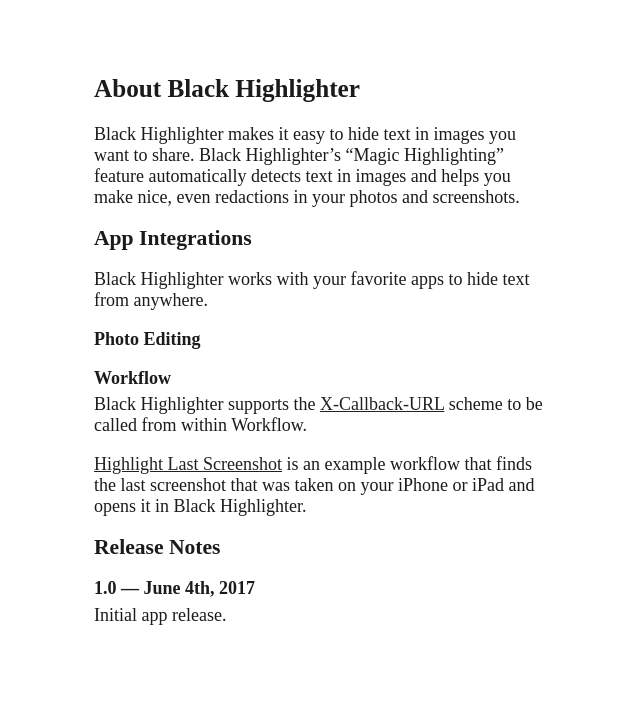
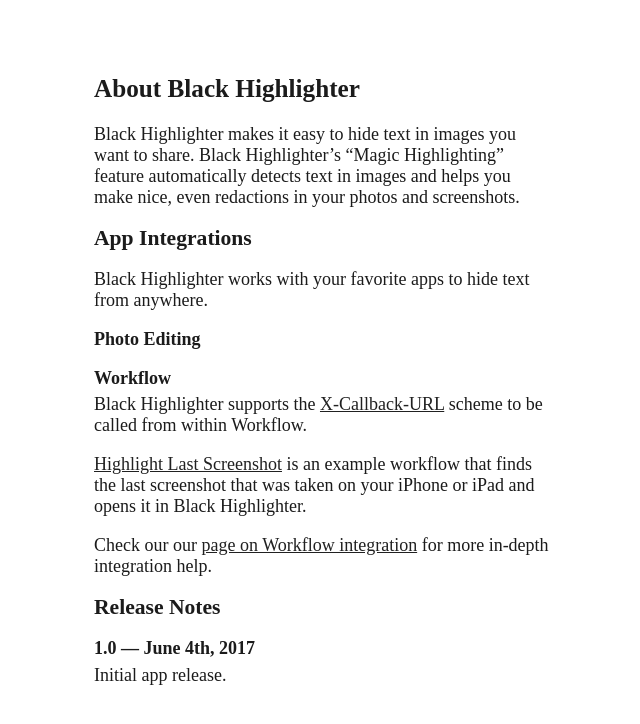
Before and after one commit to cocoatype/blackhighlighter.app, a Jekyll site: the page built from about.md, in a window 1280 px wide. Shown: the top 724 px of the page, without its empty margins (196-836 px from the left). Built offline with Jekyll 4.4.1, drawn with Linux system fonts in a browser that asks for light colours.

Commit message:
Fix links on about page.

```diff
--- a/about.md
+++ b/about.md
@@ -14,9 +14,11 @@
 
 ### Workflow
 
-Black Highlighter supports the <a href="http://x-callback-url.com">X-Callback-URL</a> scheme to be called from within Workflow.
+Black Highlighter supports the [X-Callback-URL](http://x-callback-url.com) scheme to be called from within Workflow.
 
-<a href="#">Highlight Last Screenshot</a> is an example workflow that finds the last screenshot that was taken on your iPhone or iPad and opens it in Black Highlighter.
+[Highlight Last Screenshot](#) is an example workflow that finds the last screenshot that was taken on your iPhone or iPad and opens it in Black Highlighter.
+
+Check our our [page on Workflow integration](/workflow) for more in-depth integration help.
 
 ## Release Notes
 
```
